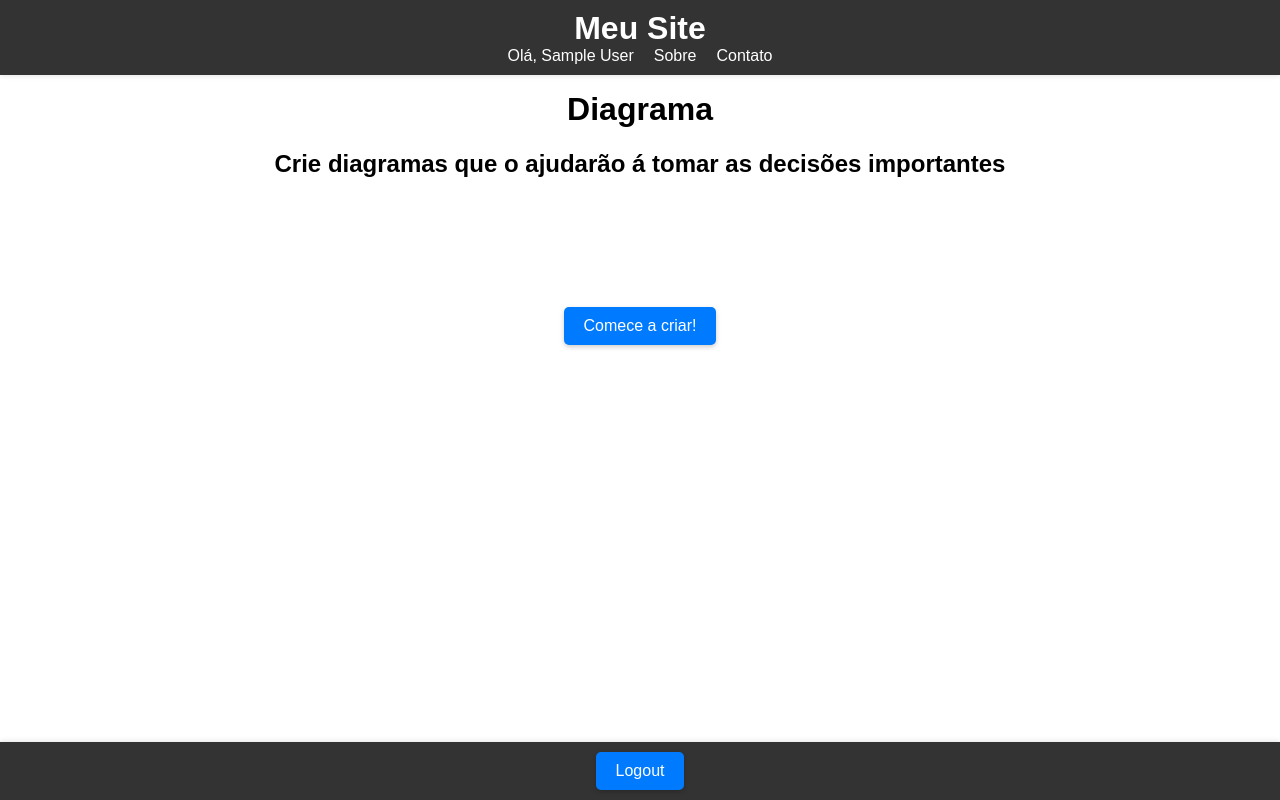
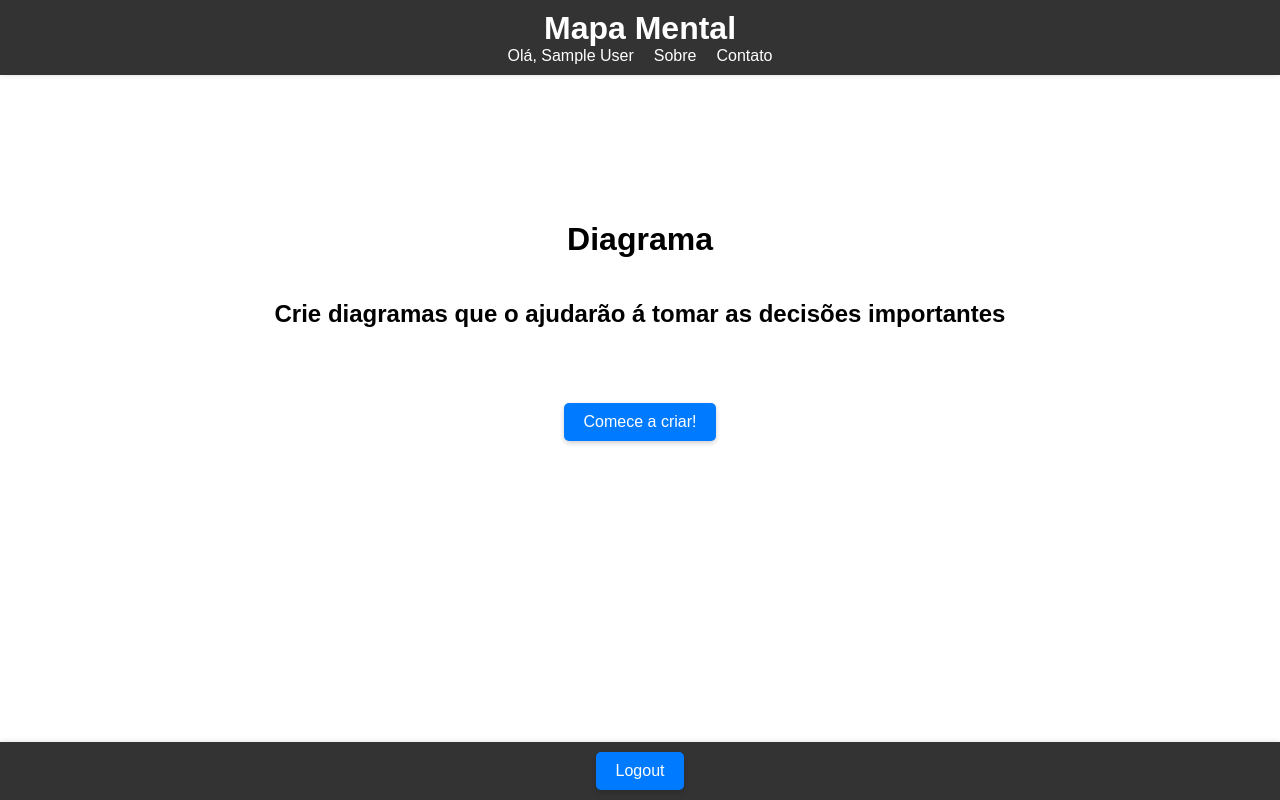
Before and after one commit to Virtual-Clooud/DW2-FTW, a PHP site: page /view/homepage.php in a window 1280 px wide. Run offline with PHP 8.4, Linux system fonts and the light colour scheme; the visitor is signed in with stand-in values (Sample User, id 1).

Commit message:
add estilo index.php e homepage.php

```diff
--- a/view/homepage.php
+++ b/view/homepage.php
@@ -11,12 +11,12 @@
             <meta charset="utf-8">
             <link rel="stylesheet" href="styles.css">
             <meta name="viewport" content="width=device-width, initial-scale=1">
-            <title>HOME</title>
+            <title>Crie seu mapa mental!!</title>
       </head>
       <body>
 
             <div class="cabecalho">
-                  <h1>Meu Site</h1>
+                  <h1>Mapa Mental</h1>
                   <nav>
                         <ul>
                                <li><a href="#">Olá, <?php echo $_SESSION['nome']; ?></a></li>
@@ -26,12 +26,12 @@
                   </nav>
             </div>
 
-            <div class="conteudo"><!-- Centralizar tudo aq -->
+            <div class="conteudo"> <!-- Centralizar tudo aq -->
                   <h1>Diagrama</h1>
                   <h2>Crie diagramas que o ajudarão á tomar as decisões importantes</h2>
                   <br>
 
-                  <br><br><br><br>
+
                   <h3>  </h3>
                   <a class="botao" href="">Comece a criar!</a>
 
--- a/view/index.php
+++ b/view/index.php
@@ -3,11 +3,12 @@
 <head>
 	<meta charset="utf-8">
 	<meta name="viewport" content="width=device-width, initial-scale=1">
+	<link rel="stylesheet" href="styles.css">
 	<title></title>
 </head>
 <body>
 	<form action="../Controller/Login.php" method="post">
-		<div style="width:800px; margin:0 auto; text-align: center;">
+		<div class="conteudo" >
 		<h2>LOGIN</h2>
 		<?php if (isset($_GET['error'])) {?>
 			<p class="error"><?php echo $_GET['error'];?> </p>
--- a/view/styles.css
+++ b/view/styles.css
@@ -40,9 +40,12 @@ body {
 }
 
 .conteudo {
-    flex: 1;
-    padding: 70px 20px 20px; /* Adiciona espaço para o cabeçalho fixo */
-    text-align: center; /* CENTRALIZA O CONTEUDO AQUI */
+    padding: 200px 20px 20px 20px;
+    display: flex;
+    justify-content: center;
+    align-items: center;
+    flex-direction: column;
+
 }
 
 .rodape {
```
